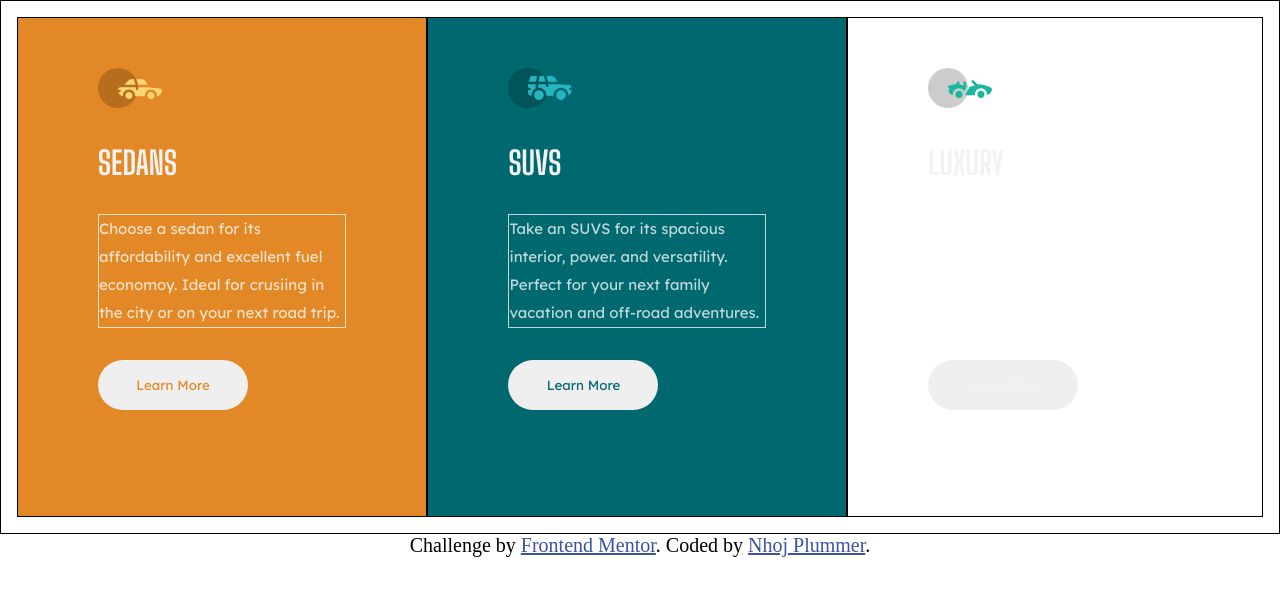
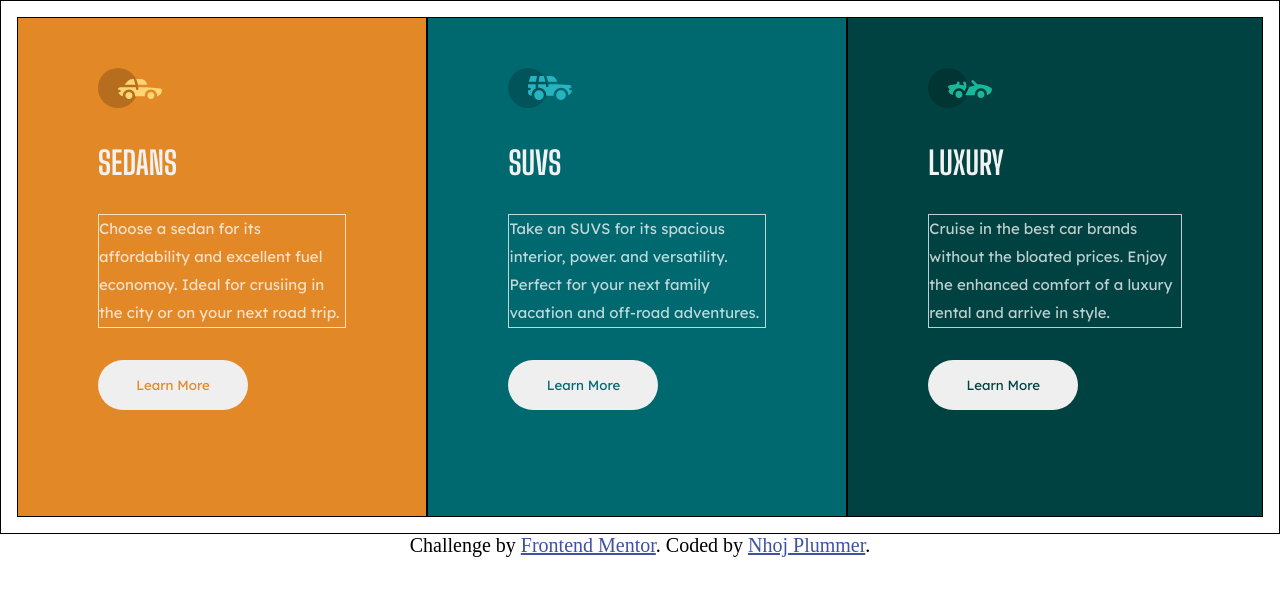
Before and after one commit to Nhoj-Plummer/3-column-preview-card-component, a React (Create React App) app: page / in a window 1280 px wide. Shown: the top 596 px of the page. Built offline with nearby package versions, Linux system fonts and the light colour scheme.

Commit message:
third column built

```diff
--- a/src/components/CardData/CardData.css
+++ b/src/components/CardData/CardData.css
@@ -64,6 +64,21 @@
   background: var(--dark-cyan);
 }
 
+/* Third Column */
+.card-data_contianer:nth-child(3) {
+  background: var(--very-dark-cyan);
+}
+
+.card-data_contianer:nth-child(3) button {
+  color: var(--very-dark-cyan);
+}
+
+.card-data_contianer:nth-child(3) button:hover {
+  border: 1px solid var(--transparent-white);
+  color: var(--transparent-white);
+  background: var(--very-dark-cyan);
+}
+
 /* Conditional Section */
 /* Mobile Rules */
 @media screen and (max-width: 540px) {
```
